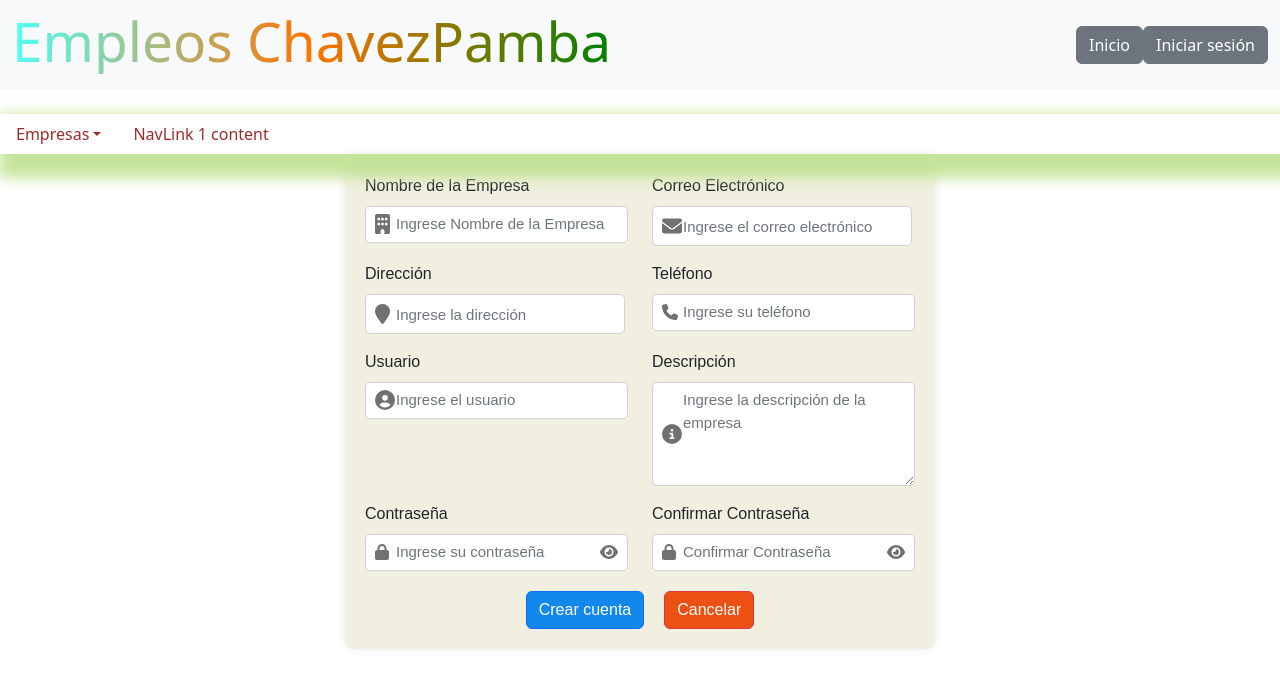
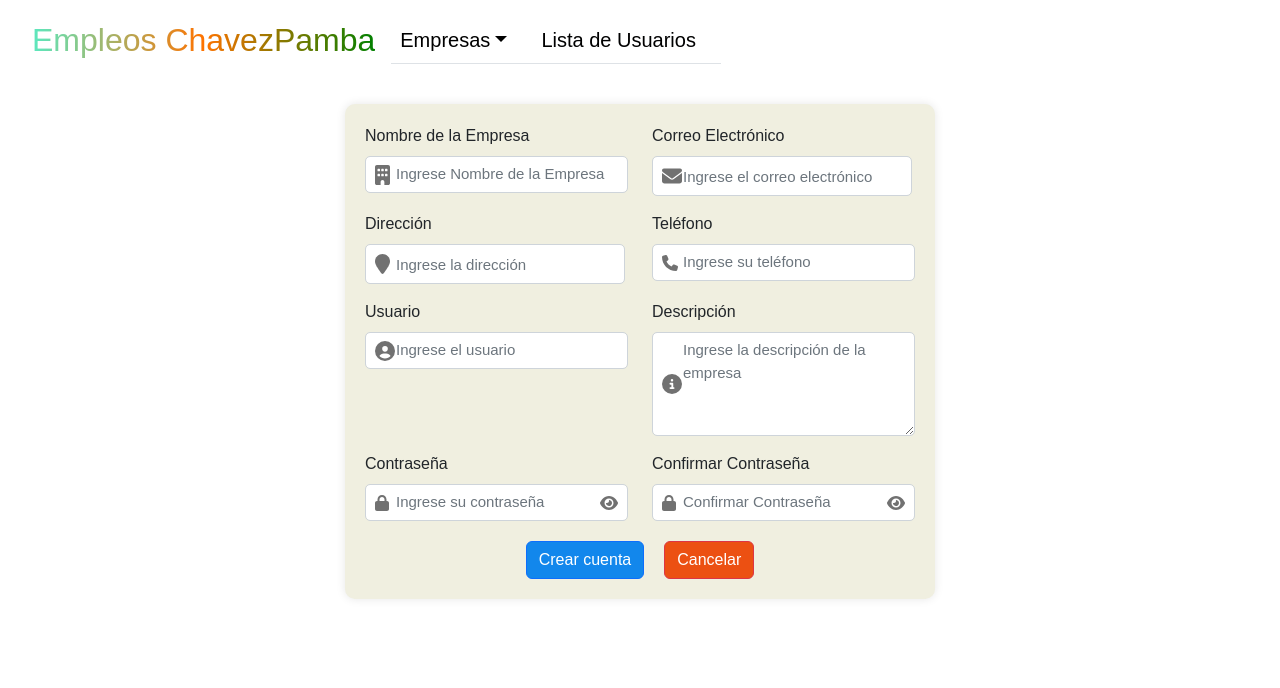
Before and after one commit to LauraMontalvo/Trabajo_Integracion_Curricular_Laura_Montalvo, a React (Create React App) app in the folder frontend/: page /registrarEmpresa in a window 1280 px wide. Shown: the top 688 px of the page. Built offline with nearby package versions, Linux system fonts and the light colour scheme.

Commit message:
diseño cabecera

```diff
--- a/frontend/src/Components/Administracion/TabsAdministracionComp.jsx
+++ b/frontend/src/Components/Administracion/TabsAdministracionComp.jsx
@@ -1,32 +1,27 @@
 import React from "react";
 import { BrowserRouter as Router, Route, Routes, Link } from "react-router-dom";
-import { Nav, NavDropdown } from "react-bootstrap";
-
+import { Navbar, Nav,NavDropdown } from "react-bootstrap";
+import "../../Styles/header.scss";
 
 const TabsAdministracionComp = () => {
   return (
 
-      <div>
-        <Nav
-          variant="underline"
-          defaultActiveKey="/listaEmpresas"
-          className="justify-content-start"
-        >
-          <NavDropdown title="Empresas" id="nav-dropdown">
-            <NavDropdown.Item as={Link} to="/listaEmpresas">
-              Ver Empresas
-            </NavDropdown.Item>
-            <NavDropdown.Item as={Link} to="/registrarEmpresa">
-              Registrar Empresa
-            </NavDropdown.Item>
+    <Navbar bg="light" expand="lg" className="mb-4">
+    <Navbar.Brand as={Link} to="/" className="titulo-Chavp">
+      <h2>Empleos ChavezPamba
+        </h2>
+    </Navbar.Brand>
+    <Navbar.Toggle aria-controls="basic-navbar-nav" />
+    <Navbar.Collapse id="basic-navbar-nav">
+      <Nav className="mr-auto" variant="tabs">
+      <NavDropdown title="Empresas" id="nav-dropdown">
+            <NavDropdown.Item as={Link} to="/listaEmpresas">Ver Empresas</NavDropdown.Item>
+            <NavDropdown.Item as={Link} to="/registrarEmpresa">Registrar Empresa</NavDropdown.Item>
           </NavDropdown>
-          <Nav.Item>
-            <Nav.Link as={Link} to="/listaUsuarios">
-              NavLink 1 content
-            </Nav.Link>
-          </Nav.Item>
-        </Nav>
-      </div>
+          <Nav.Link as={Link} to="/listaUsuarios">Lista de Usuarios</Nav.Link>
+      </Nav>
+    </Navbar.Collapse>
+  </Navbar>
 
   );
 };
--- a/frontend/src/Components/Cabecera.jsx
+++ b/frontend/src/Components/Cabecera.jsx
@@ -1,23 +1,23 @@
-import { useNavigate } from "react-router-dom";
-import "../Styles/header.css";
-import "bootstrap/dist/css/bootstrap.min.css";
-import { Button, Navbar, Nav } from "reactstrap";
+import React from "react";
+import { Link } from "react-router-dom";
+import { Navbar, Nav, NavDropdown } from "react-bootstrap";
+import "../Styles/header.scss"; // Importa tus estilos personalizados
 
-const Cabecera = (props) => {
-  const navigate = useNavigate();
+const Cabecera = () => {
+  return (
 
-  return (
-    <Navbar color="light" light expand="md" className="mb-4">
-      <h1 className="Titulo">Empleos ChavezPamba</h1>
-      <Nav className="ml-auto" navbar>
-        <Button className="boton" onClick={() => navigate("/")}>
-          Inicio
-        </Button>
-        <Button className="boton" onClick={() => navigate("/registrarseComo")}>
-          Iniciar sesión
-        </Button>
-      </Nav>
-    </Navbar>
+  <Navbar bg="light" expand="lg" className="mb-4">
+  <Navbar.Brand as={Link} to="/" className="titulo-Chavp">
+    <h2>Empleos ChavezPamba</h2>
+  </Navbar.Brand>
+  <Navbar.Toggle aria-controls="basic-navbar-nav" /> {/* Este es el botón del menú colapsable */}
+  <Navbar.Collapse id="basic-navbar-nav">
+  <Nav.Link as={Link} to="/">Inicio</Nav.Link>
+        <Nav.Link as={Link} to="/registrarseComo">Iniciar sesión</Nav.Link>
+  </Navbar.Collapse>
+</Navbar>
+
+
   );
 };
 
--- a/frontend/src/Components/ListaEmpresas.jsx
+++ b/frontend/src/Components/ListaEmpresas.jsx
@@ -55,7 +55,7 @@ const ListaEmpresas = () => {
   return (
 
     <div className="App">
-      <Cabecera />
+
       <TabsAdministracionComp/>
       <h1 className="mt-4 mb-4">Empresas Existentes</h1>
       <div className="text-center mb-4">
--- a/frontend/src/Components/ListaUsuarios.jsx
+++ b/frontend/src/Components/ListaUsuarios.jsx
@@ -43,7 +43,7 @@ const ListaUsuarios = () => {
 
   return (
     <div className="App">
-      <Cabecera/>
+
       <TabsAdministracionComp/>
 
     <div className="container">
--- a/frontend/src/Styles/header.css
+++ b/frontend/src/Styles/header.css
@@ -1,57 +1,71 @@
-@charset "UTF-8";
-.custom-button {
-  margin-right: 30px; /* Ajusta el valor según sea necesario */
-  margin-left: 30px;
+.navbar {
+  background-color: #0056b3;
+  padding: 1rem 2rem;
+  font-family: "Century Gothic", sans-serif;
+  -webkit-background-clip: text;
+          background-clip: text;
+  color: transparent;
+  text-align: center;
+  font-size: 20px;
+}
+.navbar .navbar-brand {
+  color: #000000;
+  font-weight: 500;
+}
+.navbar .navbar-brand:hover {
+  color: #1a1a1a;
+  text-decoration: none;
+}
+.navbar .titulo-Chavp {
+  display: flex;
+  align-items: center;
+}
+.navbar .titulo-Chavp img {
+  margin-right: 0.5rem;
+}
+.navbar .titulo-Chavp h2 {
+  margin-bottom: 0;
+}
+.navbar h2 {
+  background: linear-gradient(to right, rgba(14, 224, 161, 0.671), rgb(255, 115, 0), green);
+  -webkit-background-clip: text;
+          background-clip: text;
+  color: transparent;
+  text-align: center;
+  margin-bottom: 10px;
+}
+.navbar .navbar-toggler {
+  border-color: rgba(0, 0, 0, 0.5);
 }
 
-.nav {
-  height: 10%;
-  display: flex;
-  align-items: center;
-  justify-content: space-between;
-  padding-left: 1%;
-  box-shadow: 11px 12px 13px 12px rgb(191, 226, 145);
-  opacity: 90%;
-  text-align: center;
+.nav-link {
+  color: #000000;
+  margin-right: 1rem;
+}
+.nav-link:hover, .nav-link:focus {
+  color: #2e8cb1;
+  text-decoration: none;
+}
+.nav-link.active {
+  color: #2e8cb1;
+  background-color: transparent;
 }
 
-.Titulo {
-  font-size: 55px;
-  background: linear-gradient(to right, rgba(0, 255, 242, 0.671), rgb(255, 115, 0), green);
-  -webkit-background-clip: text;
-  color: transparent;
-  display: inline;
+.nav-dropdown .dropdown-menu {
+  background-color: #0056b3;
+  border: none;
+}
+.nav-dropdown .dropdown-menu .dropdown-item {
+  color: #000000;
+}
+.nav-dropdown .dropdown-menu .dropdown-item:hover {
+  background-color: #e9ecef;
+  color: #333;
 }
 
-ul {
-  list-style: none;
-  display: inline-block;
-}
-
-ul li {
-  display: inline-block;
-  padding: 1rem 1rem;
-  font-size: 1.5rem;
-}
-
-.nav a {
-  color: rgb(144, 22, 22);
-  text-decoration: none;
-}
-
-.nav-links {
-  display: inline-block;
-  width: 30%;
-  align-items: first baseline;
-  justify-content: space-around;
-  position: relative;
-}
-
-.nav ul li a:hover {
-  background-color: rgb(53, 226, 189);
-  display: block;
-}
-
-.boton {
-  background-color: rgb(8, 216, 136);
+@media (max-width: 991px) {
+  .navbar .nav-link {
+    padding: 0.5rem 1rem;
+    border-bottom: 1px solid #006fe6;
+  }
 }/*# sourceMappingURL=header.css.map */
--- a/frontend/src/Styles/header.scss
+++ b/frontend/src/Styles/header.scss
@@ -1,61 +1,104 @@
-.custom-button {
-  margin-right: 30px; /* Ajusta el valor según sea necesario */
-  margin-left: 30px;
-}
-.nav{
-    height: 10%;
+// Definición de colores y fuentes
+$estilo-letra: 'Century Gothic', sans-serif;
+$color-primary: #0056b3; // Un azul oscuro elegante
+$color-secondary: #6c757d; // Gris para textos menos importantes
+$color-accent: #e9ecef; // Un gris claro para fondos
+$color-text: #333; // Un color de texto oscuro para contraste
+$color-text-light: #000000; // Blanco para textos sobre fondos oscuros
+$color-hover: #2e8cb1; // Un color para hover, como un naranja vibrante
+$tamaño-letra-nav:20px;
+// Estilos base para la navbar
 
-    display:flex;
-    align-items: center;
-    justify-content: space-between;
-    padding-left: 1%;
-
-    box-shadow: 11px 12px 13px 12px rgb(191, 226, 145);
-    opacity: 90%;
-    text-align: center;
+.navbar {
+  background-color: $color-primary;
+  padding: 1rem 2rem;
+  font-family: $estilo-letra;
 
 
-  }
-
-  .Titulo {
-    font-size: 55px;
-    background: linear-gradient(to right, rgba(0, 255, 242, 0.671), rgb(255, 115, 0), green);
-    -webkit-background-clip: text;
+    background-clip: text;
     color: transparent;
-    display: inline;
-  }
-
-  ul{
-    list-style: none;
-    display: inline-block;
-  }
-
-  ul li{
-    display:inline-block;
-    padding: 1rem 1rem;
-    font-size: 1.5rem;
+    text-align: center;
+    font-size: $tamaño-letra-nav;
 
 
 
+  .navbar-brand {
+    color: $color-text-light;
+
+    font-weight: 500; // Peso de la fuente para el título
+
+    &:hover {
+      color: lighten($color-text-light, 10%);
+      text-decoration: none; // Eliminar el subrayado al pasar el mouse
+    }
   }
-  .nav a{
-    color: rgb(144, 22, 22);
-  text-decoration: none;
+  // Tus estilos existentes...
 
+.titulo-Chavp {
+  display: flex;
+  align-items: center; // Asegura que la imagen y el texto estén verticalmente alineados
 
-  }
-  .nav-links{
-    display:inline-block;
-    width: 30%;
-    align-items:first baseline;
-    justify-content:space-around;
-    position: relative;
-  }
-  .nav ul li a:hover{
-    background-color: rgb(53, 226, 189);
-    display: block;
+  img {
+    margin-right: 0.5rem; // Añade un pequeño margen a la derecha de la imagen
   }
 
-  .boton{
-    background-color: rgb(8, 216, 136);
+  h2 {
+    margin-bottom: 0; // Elimina el margen inferior del título para evitar espaciado extra
   }
+}
+
+h2{
+  background: linear-gradient(to right, rgba(14, 224, 161, 0.671), rgb(255, 115, 0), green);
+    background-clip: text;
+    color: transparent;
+    text-align: center;
+
+    margin-bottom: 10px; // Ajusta según sea necesario
+}
+  .navbar-toggler {
+    border-color: rgba($color-text-light, 0.5); // Botón más sutil para menús colapsables
+  }
+}
+
+// Estilos para los enlaces de navegación
+.nav-link {
+  color: $color-text-light;
+  margin-right: 1rem; // Espaciado entre enlaces
+
+  &:hover,
+  &:focus {
+    color: $color-hover;
+    text-decoration: none; // Quitar el subrayado al pasar el mouse
+  }
+
+  &.active {
+    color: $color-hover;
+    background-color: transparent; // Sin fondo para el enlace activo
+  }
+}
+
+// Estilo para el menú desplegable
+.nav-dropdown {
+  .dropdown-menu {
+    background-color: $color-primary;
+    border: none; // Quitar bordes del menú desplegable
+
+    .dropdown-item {
+      color: $color-text-light;
+      &:hover {
+        background-color: $color-accent;
+        color: $color-text;
+      }
+    }
+  }
+}
+
+// Estilos para la versión móvil
+@media (max-width: 991px) {
+  .navbar {
+    .nav-link {
+      padding: 0.5rem 1rem; // Más espacio en los enlaces para facilitar la interacción táctil
+      border-bottom: 1px solid lighten($color-primary, 10%); // Separador visual en el menú colapsable
+    }
+  }
+}
--- a/frontend/src/Views/AdminConsola.jsx
+++ b/frontend/src/Views/AdminConsola.jsx
@@ -39,7 +39,7 @@ const Main = () => {
 
     return (
         <div className="App">
-            <Cabecera />
+
             <TabsAdministracionComp/>
 
 
--- a/frontend/src/Views/RegistroEmpresa.jsx
+++ b/frontend/src/Views/RegistroEmpresa.jsx
@@ -174,7 +174,7 @@ const RegistroEmpresa = (props) => {
   }
   return (
     <div className='App'>
-      <Cabecera />
+
       <TabsAdministracionComp />
       <Form onSubmit={onsubmitHandler} className="mi-formulario">
         <Row>
```
Also changed, not shown: 1 other file (tests, documents, lock files or other folders).
